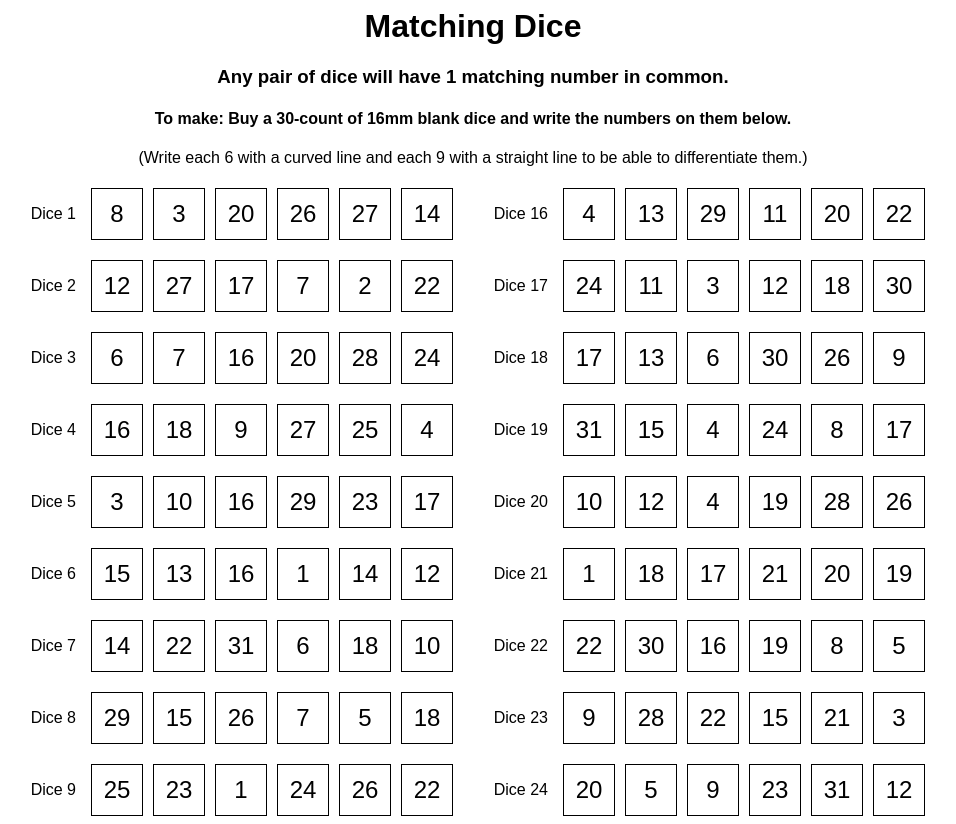
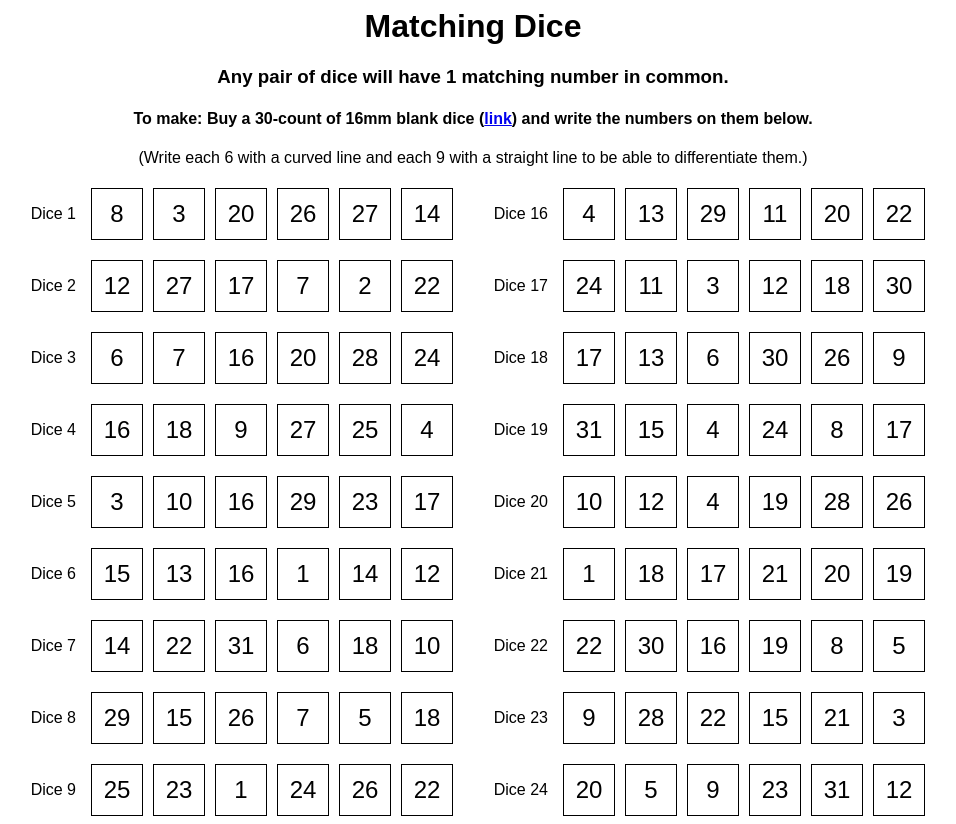
Before and after one commit to MatchingDice/Website, a plain HTML site: page index.html in a window 1280 px wide. Shown: the top 824 px of the page, without its empty margins (167-1123 px from the left). Drawn offline with Linux system fonts and the light colour scheme.

Commit message:
Update index.html

```diff
--- a/index.html
+++ b/index.html
@@ -1,7 +1,7 @@
 <div style='font-family:Arial, sans-serif; text-align:center;'>
     <h1>Matching Dice</h1>
     <h3>Any pair of dice will have 1 matching number in common.</h3>
-    <h4>To make: Buy a 30-count of 16mm blank dice and write the numbers on them below.</h4>
+    <h4>To make: Buy a 30-count of 16mm blank dice (<a href=\"https://amzn.to/48EGz7a\">link</a>) and write the numbers on them below.</h4>
     <p>(Write each 6 with a curved line and each 9 with a straight line to be able to differentiate them.)</p>
     <div style='display: flex; justify-content: center;gap: 20px;'>
         <div style='display: flex; max-width: 960px;'>
```
